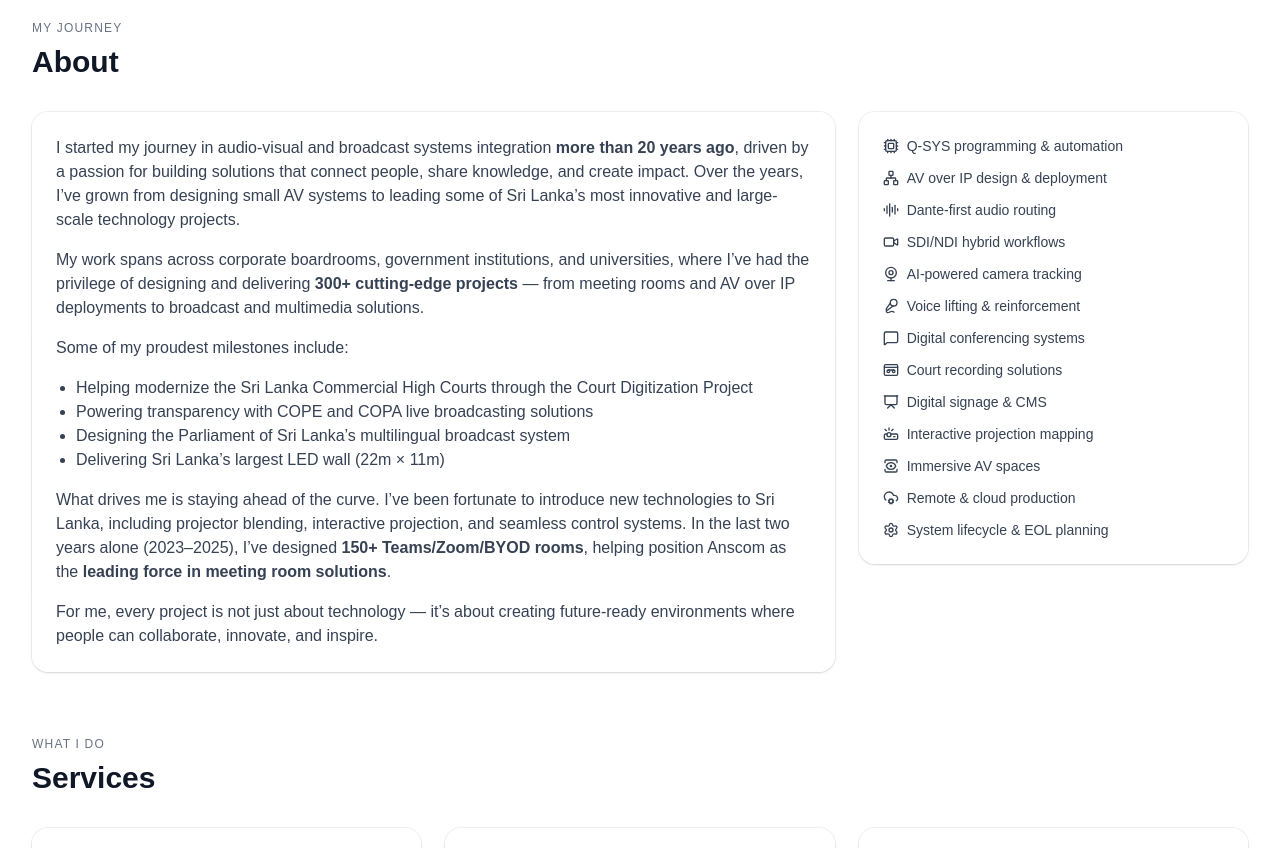
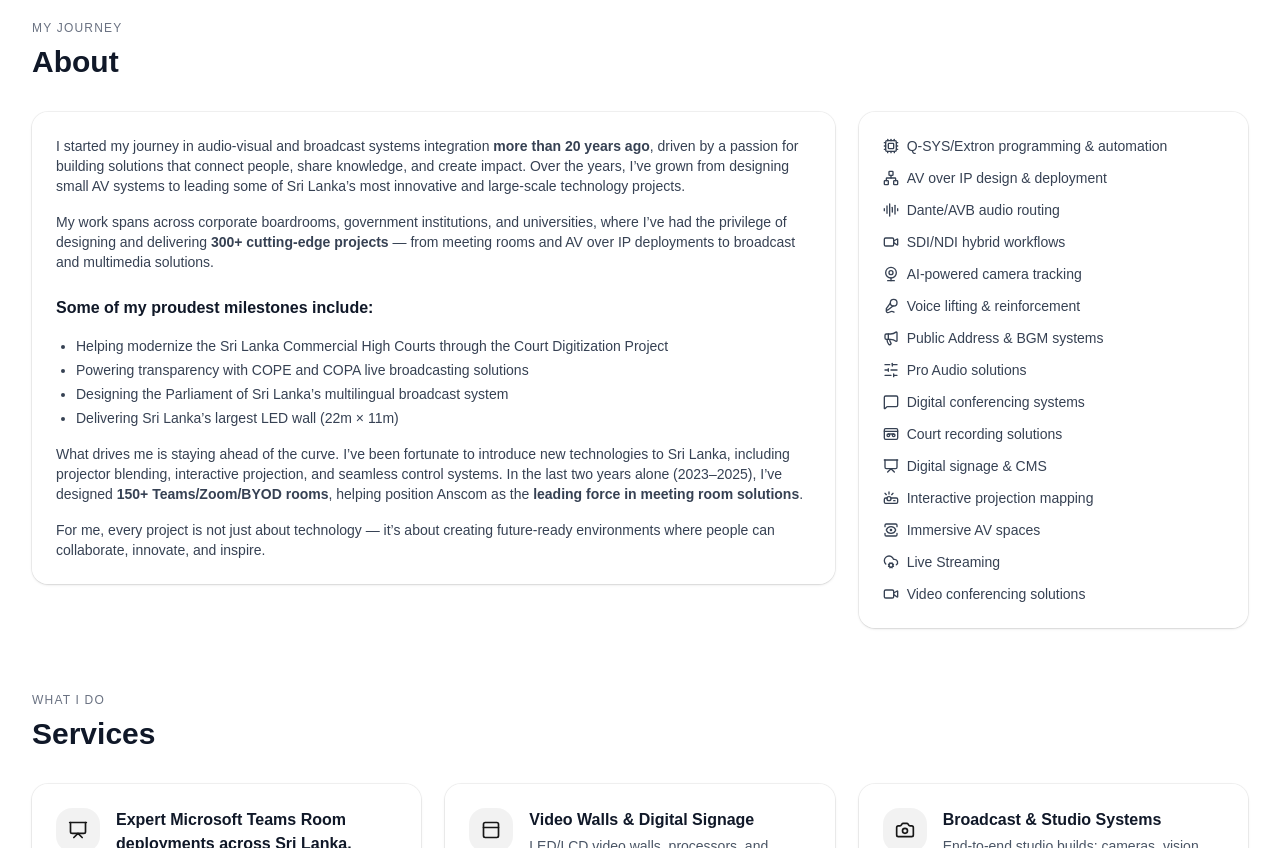
Before and after one commit to kithnuwan/kithnuwan-portfolio-nextjs, a Next.js app: page / in a window 1280 px wide. Shown: the part 680-1528 px from the top of the page. Built offline with nearby package versions, Linux system fonts and the light colour scheme.

Commit message:
new crds

```diff
--- a/src/components/About.jsx
+++ b/src/components/About.jsx
@@ -14,6 +14,8 @@ import {
   MessageSquare,
   Webcam,
   CloudCog,
+  Megaphone, // New Icon
+  SlidersHorizontal, // New Icon
 } from "lucide-react";
 import Section from "./common/Section";
 import Reveal from "./common/Reveal";
@@ -23,11 +25,11 @@ export default function About() {
   return (
     <Section id="about" title="About" eyebrow="My Journey">
       <div className="grid md:grid-cols-3 gap-6">
-        {/* Main About Content Card (remains unchanged) */}
+        {/* Main About Content Card */}
         <div className="md:col-span-2">
           <Reveal>
             <Card>
-              <div className="prose dark:prose-invert max-w-none text-gray-700 dark:text-gray-300 space-y-4">
+              <div className="text-sm text-gray-700 dark:text-gray-300 space-y-4">
                 <p>
                   I started my journey in audio-visual and broadcast systems integration <strong>more than 20 years ago</strong>, driven by a passion for building solutions that connect people, share knowledge, and create impact. Over the years, I’ve grown from designing small AV systems to leading some of Sri Lanka’s most innovative and large-scale technology projects.
                 </p>
@@ -35,8 +37,10 @@ export default function About() {
                   My work spans across corporate boardrooms, government institutions, and universities, where I’ve had the privilege of designing and delivering <strong>300+ cutting-edge projects</strong> — from meeting rooms and AV over IP deployments to broadcast and multimedia solutions.
                 </p>
 
-                <h3>Some of my proudest milestones include:</h3>
-                <ul className="list-disc pl-5">
+                <h3 className="font-semibold text-base text-gray-900 dark:text-white pt-2">
+                  Some of my proudest milestones include:
+                </h3>
+                <ul className="list-disc pl-5 space-y-1">
                   <li>Helping modernize the Sri Lanka Commercial High Courts through the Court Digitization Project</li>
                   <li>Powering transparency with COPE and COPA live broadcasting solutions</li>
                   <li>Designing the Parliament of Sri Lanka’s multilingual broadcast system</li>
@@ -59,19 +63,22 @@ export default function About() {
           <Reveal>
             <Card>
               <div className="text-sm text-gray-700 dark:text-gray-200 space-y-3">
-                <div className="flex items-start gap-2"><Cpu className="h-4 w-4 mt-0.5 flex-shrink-0" /> Q‑SYS programming & automation</div>
+                <div className="flex items-start gap-2"><Cpu className="h-4 w-4 mt-0.5 flex-shrink-0" /> Q‑SYS/Extron programming & automation</div>
                 <div className="flex items-start gap-2"><Network className="h-4 w-4 mt-0.5 flex-shrink-0" /> AV over IP design & deployment</div>
-                <div className="flex items-start gap-2"><AudioLines className="h-4 w-4 mt-0.5 flex-shrink-0" /> Dante‑first audio routing</div>
+                <div className="flex items-start gap-2"><AudioLines className="h-4 w-4 mt-0.5 flex-shrink-0" /> Dante/AVB audio routing</div>
                 <div className="flex items-start gap-2"><Video className="h-4 w-4 mt-0.5 flex-shrink-0" /> SDI/NDI hybrid workflows</div>
                 <div className="flex items-start gap-2"><Webcam className="h-4 w-4 mt-0.5 flex-shrink-0" /> AI-powered camera tracking</div>
                 <div className="flex items-start gap-2"><MicVocal className="h-4 w-4 mt-0.5 flex-shrink-0" /> Voice lifting & reinforcement</div>
+                {/* === NEW ITEMS ADDED HERE === */}
+                <div className="flex items-start gap-2"><Megaphone className="h-4 w-4 mt-0.5 flex-shrink-0" /> Public Address & BGM systems</div>
+                <div className="flex items-start gap-2"><SlidersHorizontal className="h-4 w-4 mt-0.5 flex-shrink-0" /> Pro Audio solutions</div>
                 <div className="flex items-start gap-2"><MessageSquare className="h-4 w-4 mt-0.5 flex-shrink-0" /> Digital conferencing systems</div>
                 <div className="flex items-start gap-2"><Videotape className="h-4 w-4 mt-0.5 flex-shrink-0" /> Court recording solutions</div>
                 <div className="flex items-start gap-2"><Presentation className="h-4 w-4 mt-0.5 flex-shrink-0" /> Digital signage & CMS</div>
                 <div className="flex items-start gap-2"><Projector className="h-4 w-4 mt-0.5 flex-shrink-0" /> Interactive projection mapping</div>
                 <div className="flex items-start gap-2"><View className="h-4 w-4 mt-0.5 flex-shrink-0" /> Immersive AV spaces</div>
-                <div className="flex items-start gap-2"><CloudCog className="h-4 w-4 mt-0.5 flex-shrink-0" /> Remote & cloud production</div>
-                <div className="flex items-start gap-2"><Settings className="h-4 w-4 mt-0.5 flex-shrink-0" /> System lifecycle & EOL planning</div>
+                <div className="flex items-start gap-2"><CloudCog className="h-4 w-4 mt-0.5 flex-shrink-0" /> Live Streaming</div>
+                <div className="flex items-start gap-2"><Video className="h-4 w-4 mt-0.5 flex-shrink-0" /> Video conferencing solutions</div>
               </div>
             </Card>
           </Reveal>
```
